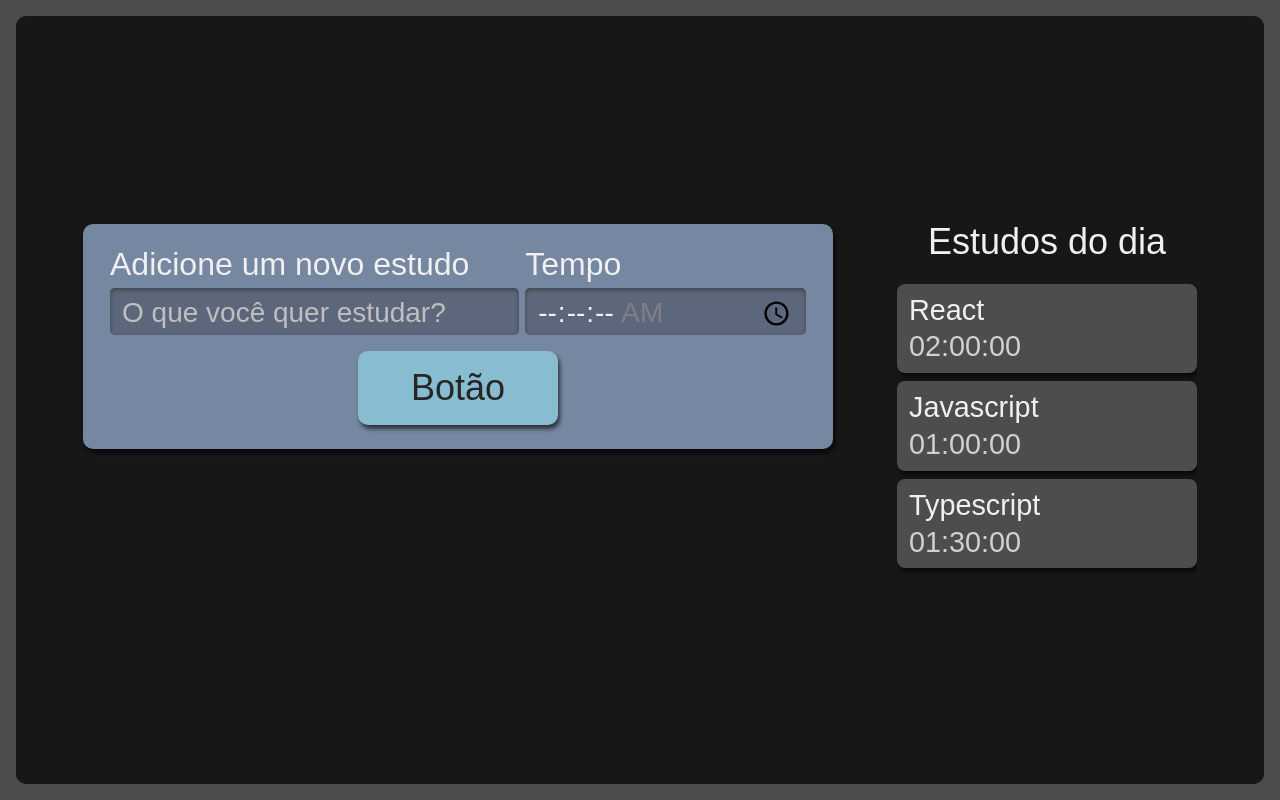
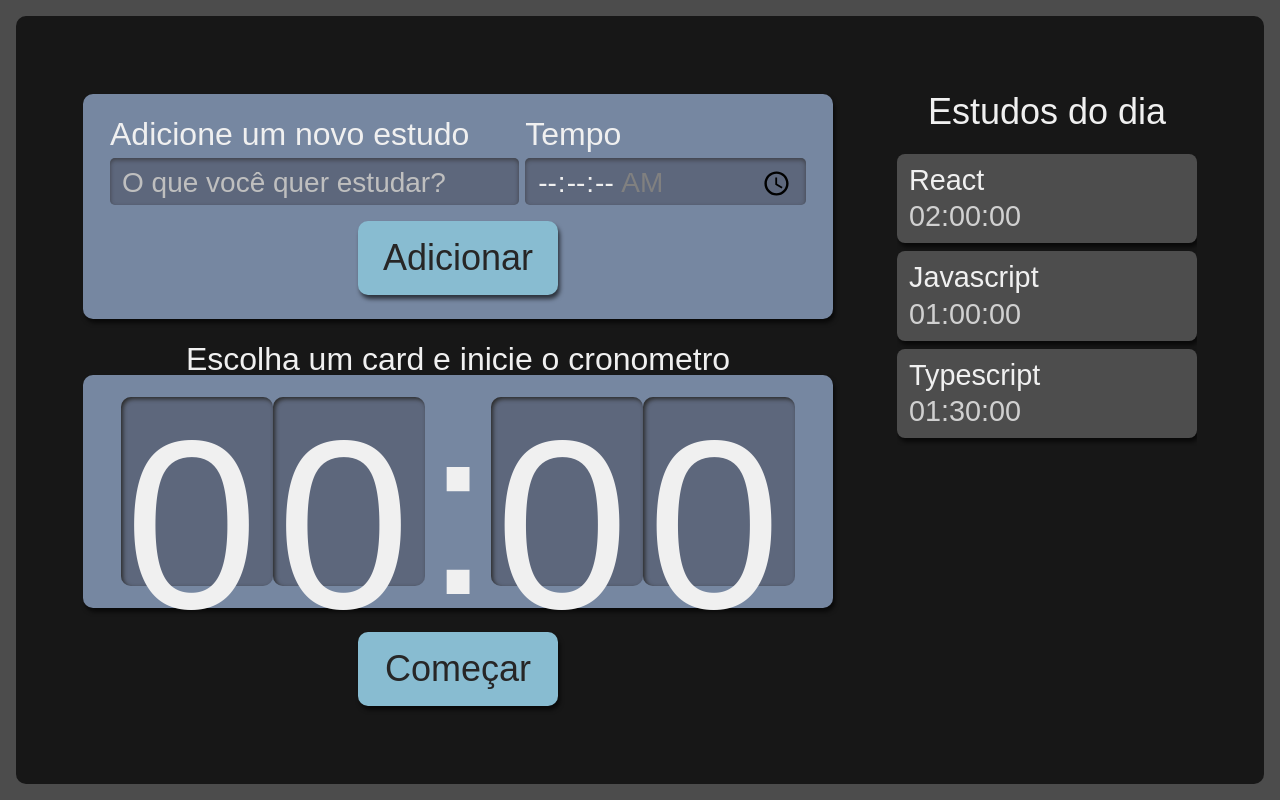
Before and after one commit to queyx0/Studies, a React (Create React App) app: page / in a window 1280 px wide. Built offline with nearby package versions, Linux system fonts and the light colour scheme.

Commit message:
Estilização de componentes e todos os componenetes nescessarios criados

```diff
--- a/src/components/Botao/index.tsx
+++ b/src/components/Botao/index.tsx
@@ -1,11 +1,13 @@
-import React from 'react';
+import React, { PropsWithChildren } from 'react';
 import style from './Botao.module.scss'
 
-class Botao extends React.Component<{ texto: string }> {
+
+
+class Botao extends React.Component<PropsWithChildren> {
   render() {
       return (
         <button className={style.botao}>
-          Botão
+          {this.props.children}
         </button>
       )
   }
--- /dev/null
+++ b/src/components/Cronometro/Cronometro.module.scss
@@ -0,0 +1,59 @@
+.cronometro {
+  display: flex;
+  flex-direction: column;
+  align-items: center;
+  grid-area: cronometro;
+
+  .relogioWrapper {
+    align-items: center;
+    background-color: #7687A1;
+    border-radius: 10px;
+    box-shadow: 2px 4px 4px #0000009F;
+    box-sizing: border-box;
+    display: flex;
+    font-size: 5rem;
+    justify-content: center;
+    margin-bottom: 24px;
+    padding: 16px 12px;
+    width: 100%;
+  }
+
+  .titulo {
+    font-size: 2rem;
+  }
+
+  button {
+    background-color: #88bcd1;
+    border-radius: 10px;
+    box-shadow: 2px 4px 4px #0000009F;
+    color: #272626;
+    cursor: pointer;
+    font-size: 1.25rem;
+    padding: 16px;
+    width: 150px;
+
+    &:active {
+      background-color: #7CA6B7;
+      box-shadow: 2px 2px 4px #0000009F inset;
+      cursor: auto;
+    }
+  }
+
+  @media screen and (min-width:1280px) {
+
+    .relogioWrapper{
+      font-size: 15rem;
+    }
+
+    p {
+      font-size: 2rem;
+    }
+
+    button {
+      grid-column-start: span 2;
+      justify-self: center;
+      width: 200px;
+      font-size: 2.25rem;
+    }
+  }
+}
--- /dev/null
+++ b/src/components/Cronometro/Relogio/Relogio.module.scss
@@ -0,0 +1,21 @@
+.relogioNumero {
+  background-color: #5D677C;
+  box-shadow: 2px 2px 4px #2B2B2B inset;
+  height: 3.6rem;
+  width: 3rem;
+  padding: 8px 4px;
+  border-radius: 10px;
+
+  @media screen and (min-width:1280px) {
+    height: 10.8rem;
+    width: 9rem;
+  }
+}
+
+.relogioDivisao {
+  height: 4.2rem;
+
+  @media screen and (min-width:1280px) {
+    height: 12.6rem;
+  }
+}
--- /dev/null
+++ b/src/components/Cronometro/Relogio/index.tsx
@@ -0,0 +1,15 @@
+import React from "react";
+import style from './Relogio.module.scss'
+
+
+export default function Relogio(){
+  return (
+    <>
+      <span className={style.relogioNumero}>0</span>
+      <span className={style.relogioNumero}>0</span>
+      <span className={style.relogioDivisao}>:</span>
+      <span className={style.relogioNumero}>0</span>
+      <span className={style.relogioNumero}>0</span>
+    </>
+  )
+}
--- /dev/null
+++ b/src/components/Cronometro/index.tsx
@@ -0,0 +1,17 @@
+import Botao from "../Botao";
+import Relogio from "./Relogio";
+import style from './Cronometro.module.scss'
+
+export default function Cronometro(){
+  return (
+    <div className={style.cronometro}>
+      <p className={style.titulo}>Escolha um card e inicie o cronometro</p>
+      <div className={style.relogioWrapper}>
+        <Relogio/>
+      </div>
+      <Botao>
+        Começar
+      </Botao>
+    </div>
+)
+}
--- a/src/components/Formulario/index.tsx
+++ b/src/components/Formulario/index.tsx
@@ -30,9 +30,9 @@ class Formulario extends React.Component{
           max="01:30:00"
           />
         </div>
-        <Botao
-          texto="Adicionar"
-        />
+        <Botao>
+          Adicionar
+        </Botao>
       </form>
     )
   }
--- a/src/components/Lista/index.tsx
+++ b/src/components/Lista/index.tsx
@@ -1,4 +1,5 @@
 import React from 'react';
+import Item from './item'
 import style from './Lista.module.scss';
 
 function Lista() {
@@ -17,10 +18,10 @@ function Lista() {
       <h2>Estudos do dia</h2>
       <ul>
         {tarefas.map((item, index) => (
-          <li key={index} className={style.item}>
-            <h3>{item.tarefa}</h3>
-            <span>{item.tempo}</span>
-          </li>
+          <Item
+            key={index}
+            {...item}
+          ></Item>
         ))}
       </ul>
     </aside>
--- /dev/null
+++ b/src/components/Lista/item/index.tsx
@@ -0,0 +1,10 @@
+import style from '../Lista.module.scss';
+
+export default function Item({tarefa, tempo}: { tarefa: string, tempo: string }) {
+  return (
+    <li className={style.item}>
+      <h3>{tarefa}</h3>
+      <span>{tempo}</span>
+    </li>
+  )
+}
--- a/src/pages/App.tsx
+++ b/src/pages/App.tsx
@@ -1,4 +1,5 @@
 import React from 'react';
+import Cronometro from '../components/Cronometro';
 import Formulario from '../components/Formulario'
 import Lista from '../components/Lista';
 import style from './App.module.scss'
@@ -8,6 +9,7 @@ function App() {
     <div className={style.AppStyle}>
       <Formulario></Formulario>
       <Lista></Lista>
+      <Cronometro/>
     </div>
   );
 }
```
